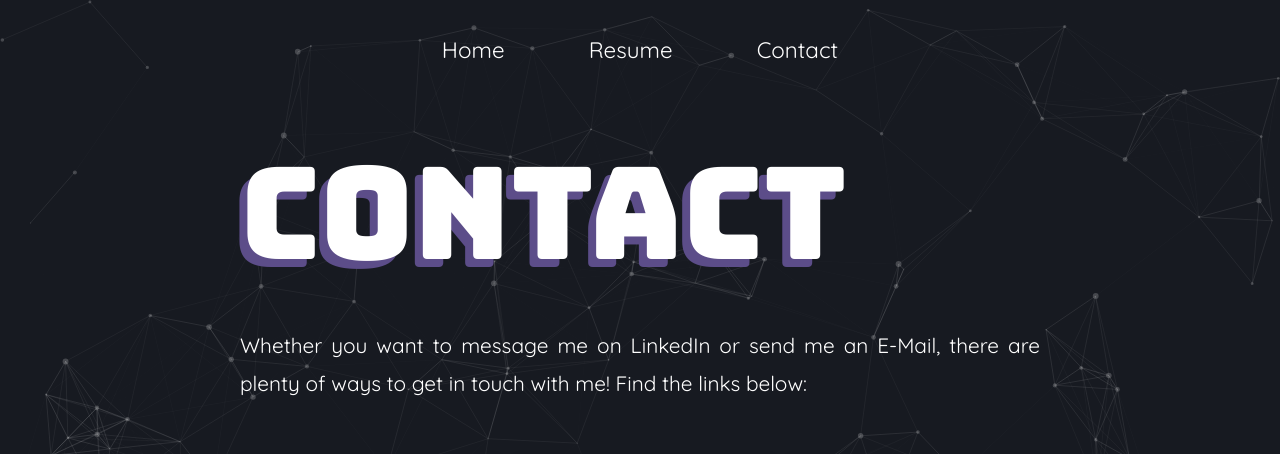
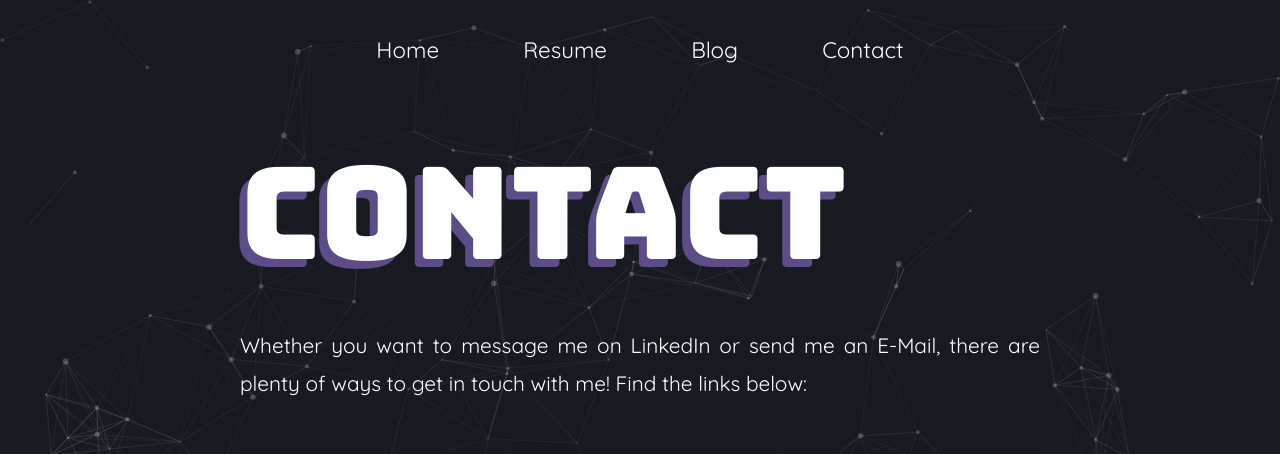
Before and after one commit to avbaro/personal-website, a plain HTML site: page contact.html in a window 1280 px wide. Shown: the top 454 px of the page. Drawn offline with Linux system fonts and the light colour scheme.

Commit message:
added blog.html link to all pages

```diff
--- a/contact.html
+++ b/contact.html
@@ -27,6 +27,7 @@
       <div class="navbar borderless">
         <a href="/index.html">Home</a>
         <a href="/work.html">Resume</a>
+        <a href="/blog.html">Blog</a>
         <a href="/contact.html">Contact</a>
       </div>
 
```
Also changed, not shown: index.html (+1 -1 lines), work.html (+1 -0 lines).
